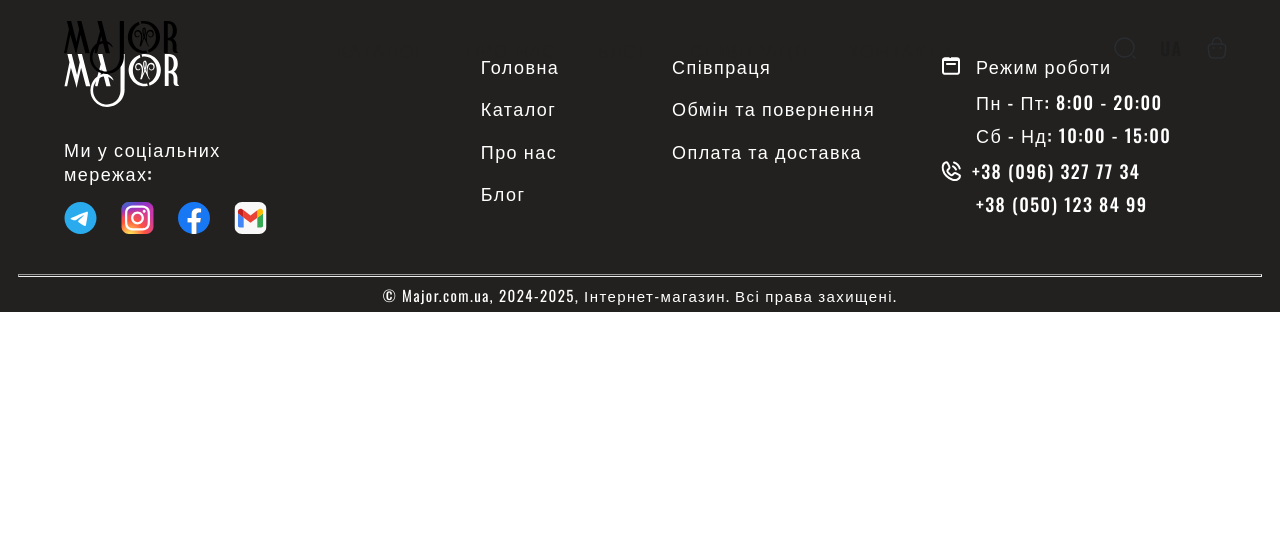
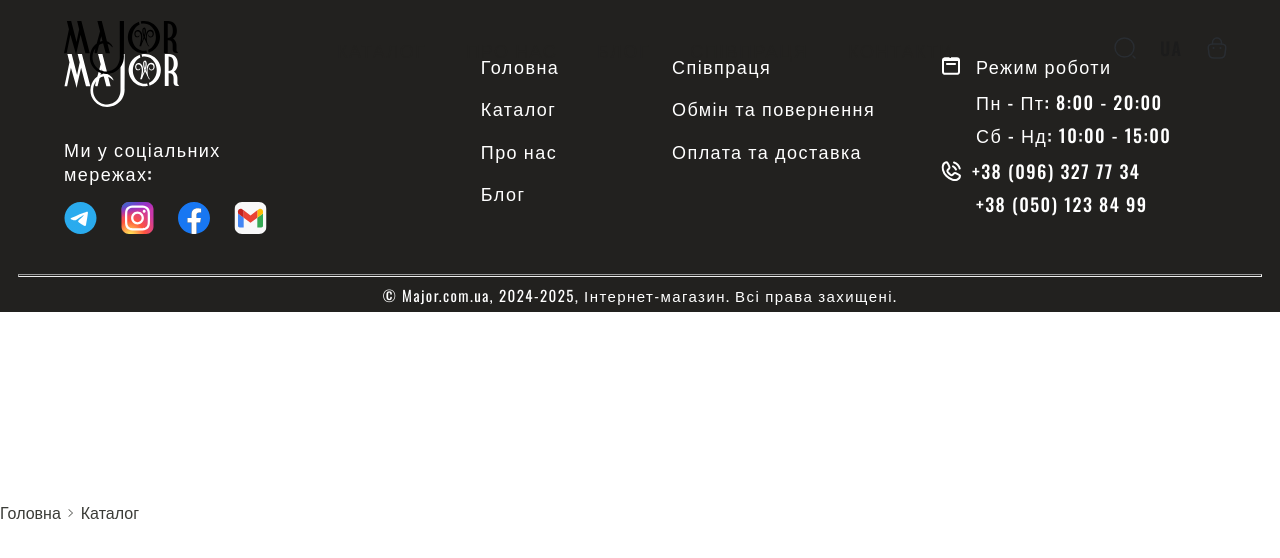
Before and after one commit to onlinestoreteam567/major, a React (Vite) app in the folder client/: page /catalog in a window 1280 px wide. Shown: the top 558 px of the page. Built offline with nearby package versions, Linux system fonts and the light colour scheme.

Commit message:
Added bread crumbs

```diff
--- /dev/null
+++ b/client/public/locales/en/breadCrumbs.json
@@ -0,0 +1,5 @@
+{
+  "home": "Home",
+  "catalog": "Catalog",
+  "img alt": "Separator"
+}
--- /dev/null
+++ b/client/public/locales/ua/breadCrumbs.json
@@ -0,0 +1,5 @@
+{
+  "home": "Головна",
+  "catalog": "Каталог",
+  "img alt": "Розділювач"
+}
--- /dev/null
+++ b/client/src/components/UI/BreadCrumbs/BreadCrumbs.jsx
@@ -0,0 +1,32 @@
+import React from 'react';
+import { useBreadcrumbs } from '../../../hooks/useBreadcrumb';
+import { useTranslation } from 'react-i18next';
+import { Link } from 'react-router-dom';
+import separator from '../../../assets/svg/breadCrumbs/separator.svg';
+import cl from './index.module.scss';
+
+const BreadCrumbs = () => {
+  const { t } = useTranslation();
+  const crumbs = useBreadcrumbs();
+
+  return (
+    <nav aria-label="breadcrumb" className={cl.breadCrumbNav}>
+      <ol>
+        <li>
+          <Link to="/">{t('home', { ns: 'breadCrumbs' })}</Link>
+        </li>
+        {crumbs.map((crumb, index) => (
+          <React.Fragment key={index}>
+            <span className={cl.separator}>
+              <img src={separator} alt={t('img alt', { ns: 'breadCrumbs' })} />
+            </span>
+            <li>
+              <Link to={crumb.path}>{t(crumb.name, { ns: 'breadCrumbs' })}</Link>
+            </li>
+          </React.Fragment>
+        ))}
+      </ol>
+    </nav>
+  );
+};
+export default BreadCrumbs;
--- /dev/null
+++ b/client/src/components/UI/BreadCrumbs/index.module.scss
@@ -0,0 +1,26 @@
+@import 'src/styles/mixins.scss';
+
+.breadCrumbNav {
+  position: absolute;
+  top: 500px;
+
+  ol {
+    @include flex(row, null, center);
+    margin: 0;
+    padding: 0;
+
+    li {
+      font-family: $font-main;
+      font-size: $font-size-base;
+      font-weight: 300;
+      line-height: 20.48px;
+      color: #3b3c37;
+    }
+
+    img {
+      width: 8px;
+      height: 8px;
+      margin: 0 6px 2px 6px;
+    }
+  }
+}
--- a/client/src/config/i18next.js
+++ b/client/src/config/i18next.js
@@ -11,7 +11,7 @@ i18n
     backend: {
       loadPath: '/locales/{{lng}}/{{ns}}.json',
     },
-    ns: ['common', 'header', 'catalog', 'footer', 'yellowButton', 'majorInfo', 'whyChooseUs'],
+    ns: ['common', 'header', 'breadCrumbs', 'catalog', 'footer', 'yellowButton', 'majorInfo', 'whyChooseUs'],
     defaultNS: 'common',
     interpolation: {
       escapeValue: false,
--- /dev/null
+++ b/client/src/hooks/useBreadcrumb.js
@@ -0,0 +1,13 @@
+import { useLocation } from 'react-router-dom';
+
+export const useBreadcrumbs = () => {
+  const location = useLocation();
+  const pathnames = location.pathname.split('/').filter((x) => x);
+
+  const breadcrumbs = pathnames.map((value, index) => {
+    const to = `/${pathnames.slice(0, index + 1).join('/')}`;
+    return { name: value, path: to };
+  });
+
+  return breadcrumbs;
+};
--- a/client/src/pages/CatalogPage.jsx
+++ b/client/src/pages/CatalogPage.jsx
@@ -1,4 +1,10 @@
+import BreadCrumbs from '../components/UI/BreadCrumbs/BreadCrumbs';
+
 const Catalog = () => {
-  return <div></div>;
+  return (
+    <div>
+      <BreadCrumbs />
+    </div>
+  );
 };
 export default Catalog;
```
Also changed, not shown: client/src/assets/svg/breadCrumbs/separator.svg (added).
